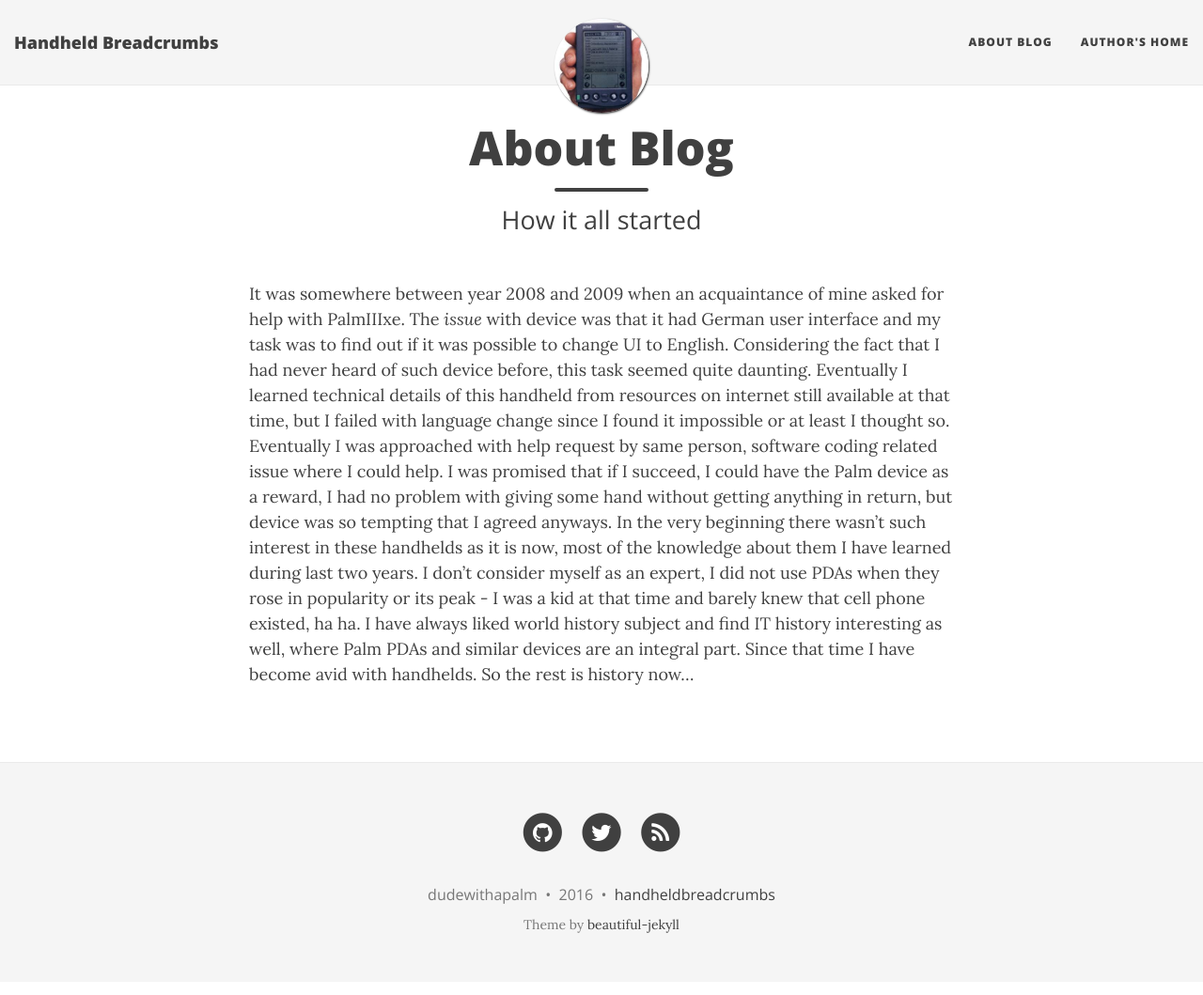
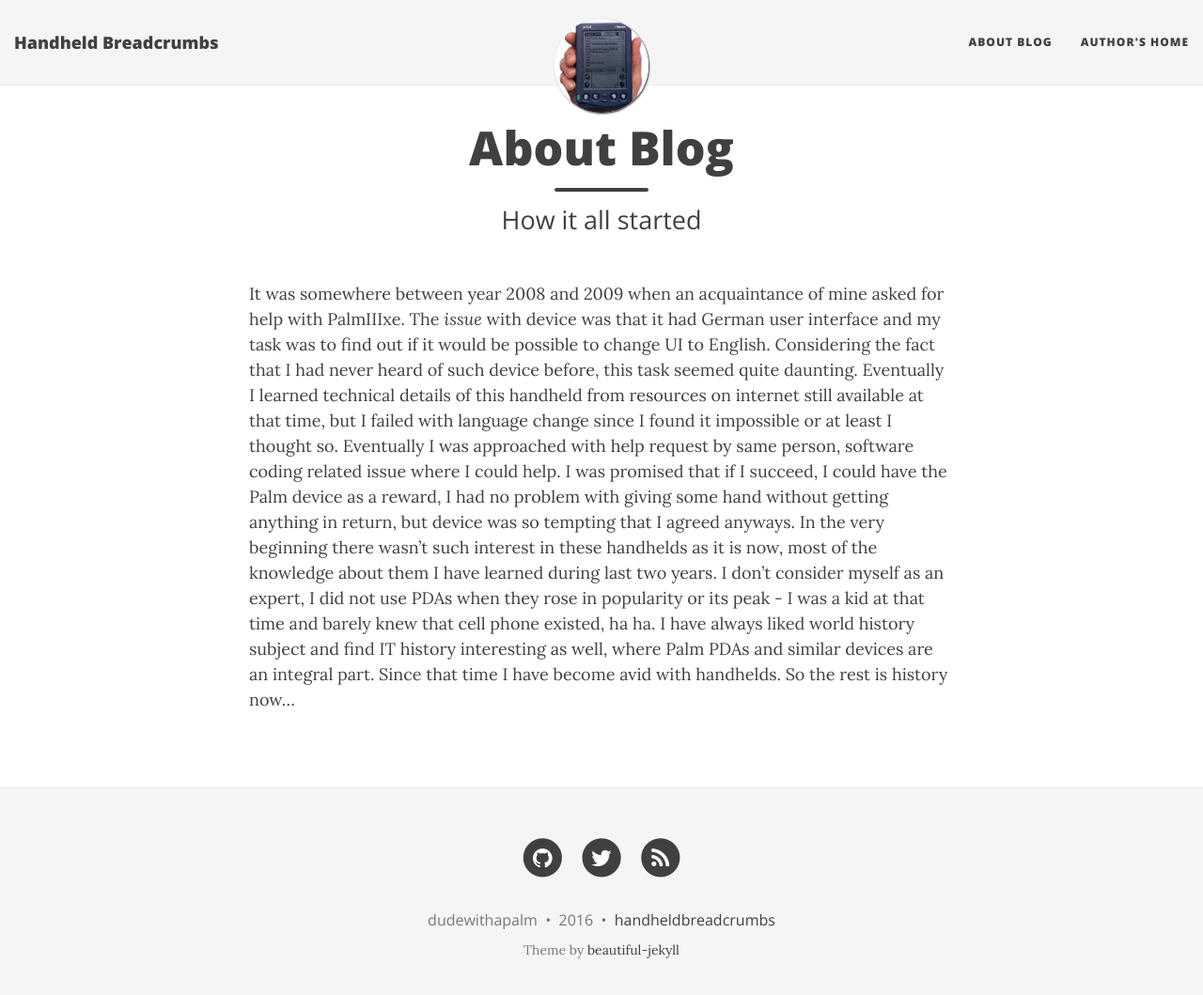
Before and after one commit to handheldbreadcrumbs/handheldbreadcrumbs.github.io, a Jekyll site: the page built from aboutme.md, in a window 1280 px wide and 1072 px high. Shown: the top 1059 px of the window at 94% size. Built offline with Jekyll 4.4.1, drawn with Linux system fonts in a browser that asks for light colours; nearby versions of some CDN libraries.

Commit message:
about page amended

```diff
--- a/aboutme.md
+++ b/aboutme.md
@@ -5,4 +5,4 @@
 date:   2016-03-24 19:34:56
 ---
 
-It was somewhere between year 2008 and 2009 when an acquaintance of mine asked for help with PalmIIIxe. The *issue* with device was that it had German user interface and my task was to find out if it was possible to change UI to English. Considering the fact that I had never heard of such device before, this task seemed quite daunting. Eventually I learned technical details of this handheld from resources on internet still available at that time, but I failed with language change since I found it impossible or at least I thought so. Eventually I was approached with help request by same person, software coding related issue where I could help. I was promised that if I succeed, I could have the Palm device as a reward, I had no problem with giving some hand without getting anything in return, but device was so tempting that I agreed anyways. In the very beginning there wasn’t such interest in these handhelds as it is now, most of the knowledge about them I have learned during last two years. I don’t consider myself as an expert, I did not use PDAs when they rose in popularity or its peak - I was a kid at that time and barely knew that cell phone existed, ha ha. I have always liked world history subject and find IT history interesting as well, where Palm PDAs and similar devices are an integral part. Since that time I have become avid with handhelds. So the rest is history now…
+It was somewhere between year 2008 and 2009 when an acquaintance of mine asked for help with PalmIIIxe. The *issue* with device was that it had German user interface and my task was to find out if it would be possible to change UI to English. Considering the fact that I had never heard of such device before, this task seemed quite daunting. Eventually I learned technical details of this handheld from resources on internet still available at that time, but I failed with language change since I found it impossible or at least I thought so. Eventually I was approached with help request by same person, software coding related issue where I could help. I was promised that if I succeed, I could have the Palm device as a reward, I had no problem with giving some hand without getting anything in return, but device was so tempting that I agreed anyways. In the very beginning there wasn’t such interest in these handhelds as it is now, most of the knowledge about them I have learned during last two years. I don’t consider myself as an expert, I did not use PDAs when they rose in popularity or its peak - I was a kid at that time and barely knew that cell phone existed, ha ha. I have always liked world history subject and find IT history interesting as well, where Palm PDAs and similar devices are an integral part. Since that time I have become avid with handhelds. So the rest is history now…
```
